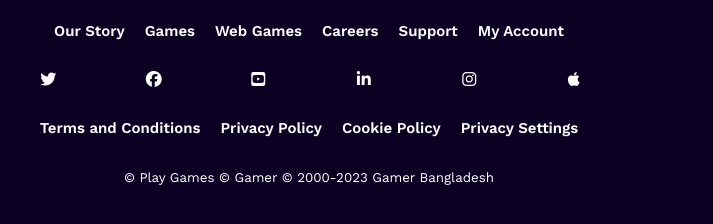
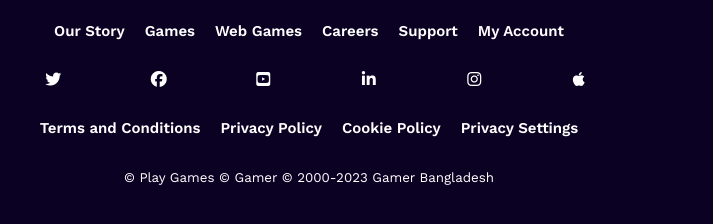
Before and after one commit to AllSazzadi/Assignment-2, a plain HTML site: page index.html in a window 1280 px wide. Shown: the part 3000-3224 px from the top of the page, 331-1044 px from the left. Drawn offline with nearby package versions, Linux system fonts and the light colour scheme.

Commit message:
change social icon

```diff
--- a/index.html
+++ b/index.html
@@ -236,12 +236,18 @@
             <a href="" class="link-name">My Account</a>
         </div>
         <div class="social-icon">
-            <i class="fa-brands fa-twitter"></i>
-            <i class="fa-brands fa-facebook"></i>
-            <i class="fa-brands fa-square-youtube"></i>
-            <i class="fa-brands fa-linkedin-in"></i>
-            <i class="fa-brands fa-instagram"></i>
-            <i class="fa-brands fa-apple"></i>
+
+            <a href="https://www.twitter.com" target="_blank"><i class="fa-brands fa-twitter"></i></a>
+            <a href="https://www.facebook.com"><i class="fa-brands fa-facebook"></i></a>
+            <a href="https://www.youtube.com/"><i class="fa-brands fa-square-youtube"></i></a>
+            <a href="https://www.linkedin.com"><i class="fa-brands fa-linkedin-in"></i></a>
+            <a href="https://www.instagram.com"><i class="fa-brands fa-instagram"></i></a>
+            <a href="https://www.apple.com"><i class="fa-brands fa-apple"></i></a>
+
+
+
+
+
         </div>
         <div class="important-links">
             <a href="" class="link-name">Terms and Conditions</a>
--- a/style.css
+++ b/style.css
@@ -361,9 +361,11 @@ footer {
 
 }
 
-.social-icon {
-    margin-left: 90px;
+.social-icon{
+    margin-left: 100px;
 }
+
+
 
 .fa-twitter {
     width: 100px;
@@ -397,6 +399,14 @@ footer {
 
 .copy-right {
     color: #FFF;
+}
+
+.social-icon-btn{
+    border: none;
+    background: #0B0223;
+    border-radius: 50%;
+    margin-right: 10px;
+
 }
 
 
```
